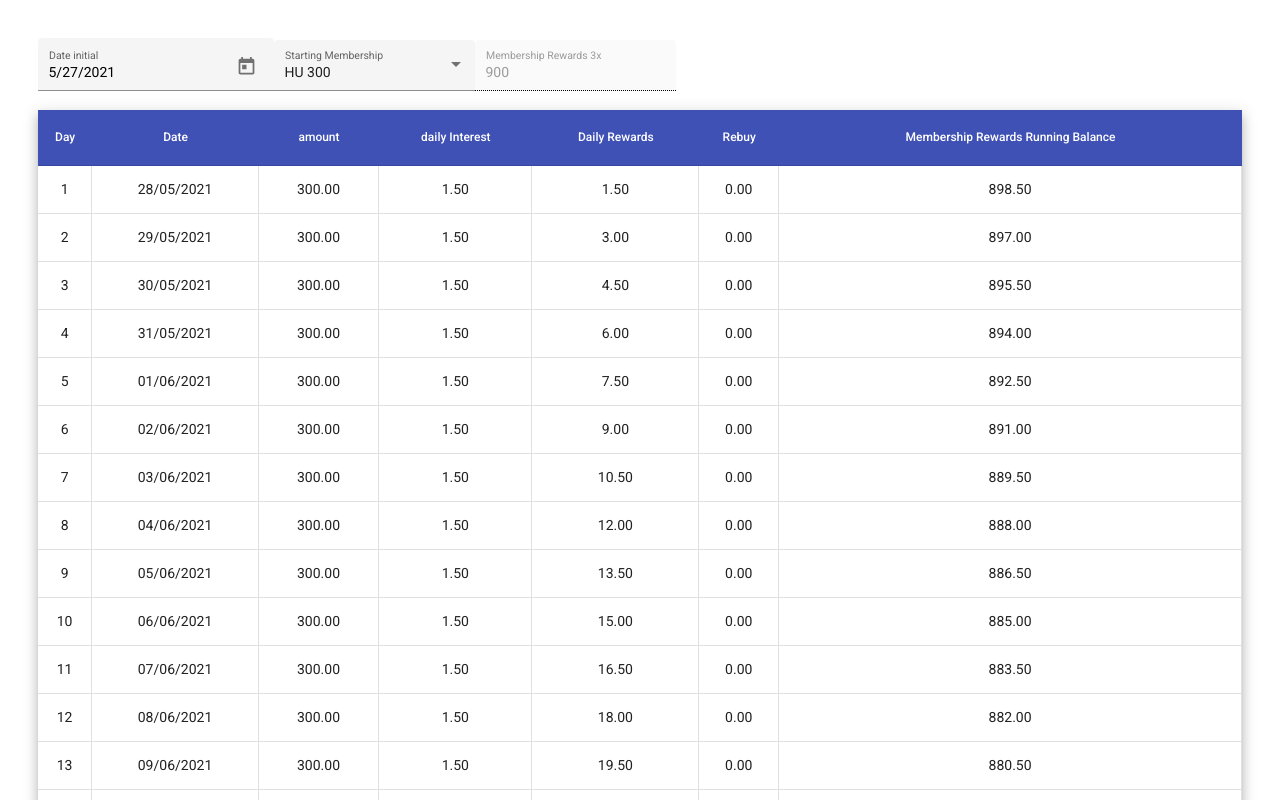
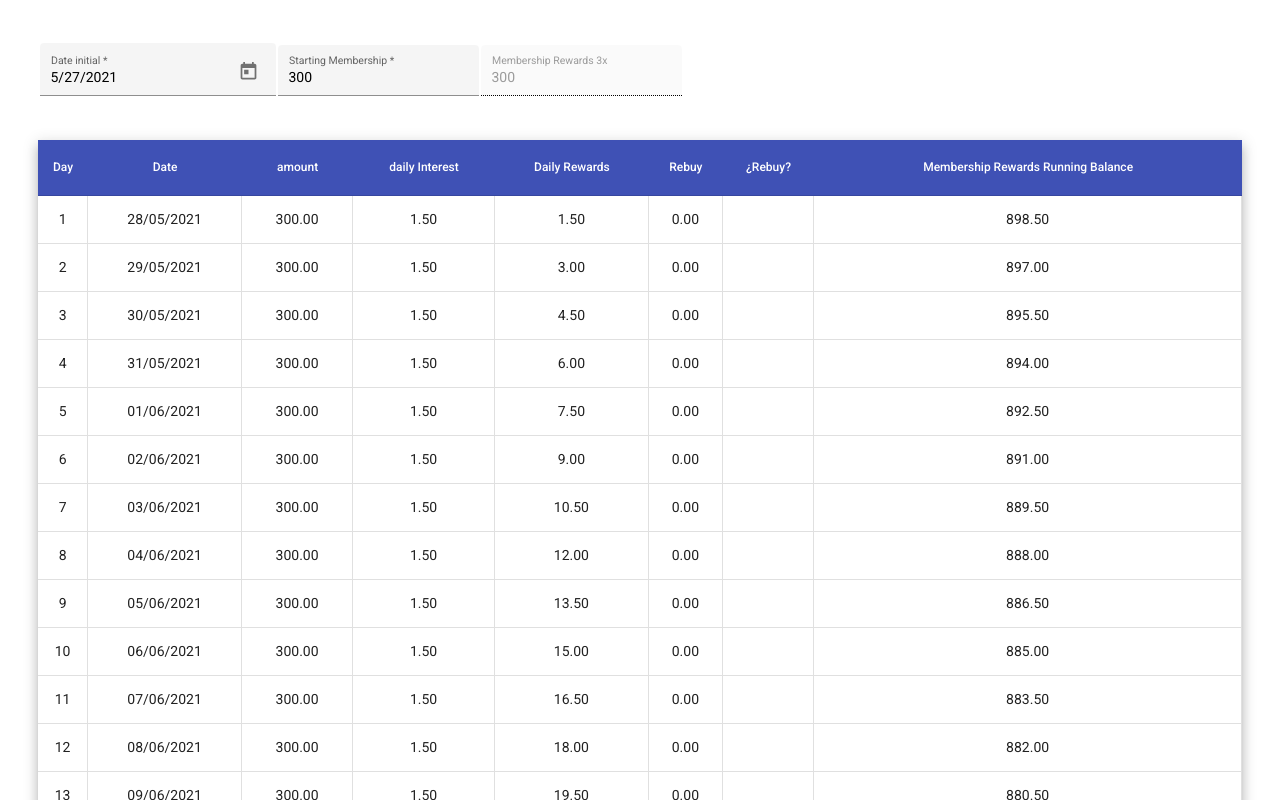
Before and after one commit to marioajuez/basica, an Angular app: page / in a window 1280 px wide. Shown: the top 800 px of the page. Built offline with nearby package versions, Linux system fonts and the light colour scheme.

Commit message:
se encuentra funcionando la funcionalidad de reinvertir dinamicamente (rebuy)

```diff
--- a/src/app/app.component.html
+++ b/src/app/app.component.html
@@ -13,37 +13,125 @@
 <p>{{model.email}}</p> -->
 
 <form name="form" #f="ngForm">
+
     <mat-form-field appearance="fill">
       <mat-label>Date initial</mat-label>
-      <input matInput   name = "date" [matDatepicker]="picker" [(ngModel)]="userData.date"
+      <input matInput
+        name = "date"
+        [matDatepicker]="picker"
+        [(ngModel)]="userData.date"
         (dateChange)="dataPicker($event)"
+
+        min="{{userData.date | date: 'yyyy/MM/dd'}}"
+        required
+        #date="ngModel"
       >
       <mat-datepicker-toggle matSuffix [for]="picker"></mat-datepicker-toggle>
       <mat-datepicker #picker></mat-datepicker>
+
+      <mat-error *ngIf="date.invalid && (date.dirty || date.touched)">
+
+        <div *ngIf="date.errors?.required">
+              campo Obligatorio
+        </div>
+
+          <!-- <div *ngIf="membership.errors.minlength">
+            Name must be at least 4 characters long.
+          </div> -->
+      </mat-error>
+    </mat-form-field>
+
+    <mat-form-field appearance="fill">
+      <mat-label>Starting Membership</mat-label>
+      <input matInput
+        name = "membership"
+        (input)= "triggerEventKey($event)"
+        [(ngModel)]="userData.membership"
+        value="{{userData.membership}}"
+
+        #membership="ngModel"
+        type= "number"
+        required
+        min = "3"
+
+      >
+
+      <mat-error *ngIf="membership.invalid && (membership.dirty || membership.touched)">
+
+        <div *ngIf="membership.errors.min">
+               Number should be between 300 and 100
+        </div>
+        <div *ngIf="membership.errors?.required">
+            Campo Obligatorio
+        </div>
+        <!--  <div *ngIf="membership.errors.minlength">
+            Name must be at least 4 characters long.
+          </div> -->
+      </mat-error>
     </mat-form-field>
 
 
-    <mat-form-field appearance="fill">
+
+
+      <!-- <div *ngIf="membership.errors?.forbiddenName">
+        Name cannot be Bob.
+      </div> -->
+  <!-- </div> -->
+
+
+
+
+
+    <!-- <p *ngIf="membership.errors?.required">
+      323
+    </p> -->
+
+    <!-- <div >
+      <div *ngIf="membership.errors?.required">
+        Name is required.
+      </div>
+      <div *ngIf="membership.errors?.minlength">
+        Name must be at least 4 characters long.
+      </div>
+      <div *ngIf="membership.errors?.forbiddenName">
+        Name cannot be Bob.
+      </div>
+    </div> -->
+
+
+
+    <!-- <mat-form-field appearance="fill">
       <mat-label>Starting Membership</mat-label>
       <mat-select name="membership"  [(ngModel)]="userData.membership" (selectionChange)="select()" >
         <mat-option [value]="option.value" *ngFor="let option of memberShip">{{ option.viewValue }}</mat-option>
       </mat-select>
-    </mat-form-field>
+    </mat-form-field> -->
 
     <mat-form-field appearance="fill">
     <mat-label>Membership Rewards 3x</mat-label>
-    <input matInput disabled value="{{userData.membership *3}}">
+    <input matInput disabled value="{{userData.membership}}">
   </mat-form-field>
 </form>
 
-<table mat-table [dataSource]="table" class="mat-elevation-z8">
+<!-- <p>{{f.form.valid}}</p> -->
 
-  <tr mat-header-row *matHeaderRowDef="displayedColumns; sticky: true"></tr>
-  <tr mat-row *matRowDef="let row; columns: displayedColumns;" [ngClass]="{'make': row.dailyRewards >= 50}"></tr>
+<!-- <p>{{userData.membership.length | json}}</p> -->
+
+<table mat-table [dataSource]="table" class="mat-elevation-z8" *ngIf="f.form.valid" >
+
+
+    <tr  mat-header-row *matHeaderRowDef="displayedColumns; sticky: true" ></tr>
+    <!-- <tr mat-row   *matRowDef="let row; columns: displayedColumns;" [ngClass]="{'make': row.dailyRewards >= 50}"></tr> -->
+    <!-- <ng-container *ngIf="userData.membership != null"> -->
+            <!-- <tr mat-row  *matRowDef="let row; columns: displayedColumns;" [class.hide] = "!f.form.valid"></tr> -->
+    <!-- </ng-container> -->
+            <tr mat-row  *matRowDef="let row; columns: displayedColumns;"></tr>
+
+
 
             <ng-container matColumnDef="day">
               <th mat-header-cell *matHeaderCellDef> Day </th>
-    <td mat-cell *matCellDef="let element; let i = index" > {{i+1}} </td>
+              <td mat-cell *matCellDef="let element; let i = index"> {{i+1}} </td>
             </ng-container>
             <ng-container matColumnDef="date">
               <th mat-header-cell *matHeaderCellDef> Date </th>
@@ -51,13 +139,13 @@
             </ng-container>
             <ng-container matColumnDef="amount">
               <th mat-header-cell *matHeaderCellDef> amount </th>
-    <td mat-cell *matCellDef="let val"> {{val.amount | number : '1.2'}} </td>
+              <td mat-cell *matCellDef="let val"> {{val.amount | number:'1.2'}}</td>
             </ng-container>
             <ng-container matColumnDef="dailyInterest">
                 <th mat-header-cell *matHeaderCellDef> daily Interest</th>
                 <td mat-cell *matCellDef="let val"> {{val.dailyInterest | number : '1.2'}} </td>
             </ng-container>
-  <ng-container matColumnDef="dailyRewards">
+            <ng-container matColumnDef="dailyRewards" >
               <th mat-header-cell *matHeaderCellDef> Daily Rewards </th>
               <td mat-cell *matCellDef="let val"> {{val.dailyRewards | number : '1.2'}} </td>
             </ng-container>
@@ -65,9 +153,17 @@
               <th mat-header-cell *matHeaderCellDef> Rebuy</th>
               <td mat-cell *matCellDef="let val"   [ngClass]="{'marker': val.rebuy >= 50}"> {{ val.rebuy | number : '1.2'}} </td>
             </ng-container>
+            <ng-container matColumnDef="optionRebuy">
+              <th mat-header-cell *matHeaderCellDef>¿Rebuy?</th>
+              <td mat-cell *matCellDef="let val; let indice = index">
+                <ng-container *ngIf="val.rebuy >= 50">
+                    <mat-checkbox checked = "true" (change)="check($event.checked, indice)" color="primary" ></mat-checkbox>
+                </ng-container>
+              </td>
+            </ng-container>
             <ng-container matColumnDef="balance">
               <th mat-header-cell *matHeaderCellDef> Membership Rewards Running Balance</th>
-    <td mat-cell *matCellDef="let val"> {{ val.membershipBalance | number : '1.2'}} </td>
+              <td mat-cell *matCellDef="let val"> {{ val.membershipBalance | number : '1.2-2'}} </td>
             </ng-container>
 </table>
 <router-outlet></router-outlet>
--- a/src/app/app.component.scss
+++ b/src/app/app.component.scss
@@ -62,3 +62,12 @@ $xl:1200px;
     border-bottom: 1px dotted;
 
   }
+
+
+  .hide {
+    display: none !important;
+  }
+
+  mat-form-field{
+  padding: 5px 0px 25px 2px;
+  }
--- a/src/app/app.component.ts
+++ b/src/app/app.component.ts
@@ -1,20 +1,18 @@
+import { CdkVirtualForOf } from '@angular/cdk/scrolling';
 import { Component } from '@angular/core';
 
 import { FormGroup, FormControl } from '@angular/forms';
 
-const ELEMENT_DATA: any[] = [
-  { position: 1, name: 'Hydrogen', weight: 1.0079, symbol: 'H' },
-  { position: 2, name: 'Helium', weight: 4.0026, symbol: 'He' },
-  { position: 3, name: 'Lithium', weight: 6.941, symbol: 'Li' },
-  { position: 4, name: 'Beryllium', weight: 9.0122, symbol: 'Be' },
-  { position: 5, name: 'Boron', weight: 10.811, symbol: 'B' },
-  { position: 6, name: 'Carbon', weight: 12.0107, symbol: 'C' },
-  { position: 7, name: 'Nitrogen', weight: 14.0067, symbol: 'N' },
-  { position: 8, name: 'Oxygen', weight: 15.9994, symbol: 'O' },
-  { position: 9, name: 'Fluorine', weight: 18.9984, symbol: 'F' },
-  { position: 10, name: 'Neon', weight: 20.1797, symbol: 'Ne' },
-];
 
+export interface Table{
+    date,
+    amount,
+    dailyInterest,
+    dailyRewards,
+    rebuy,
+    membershipBalance,
+
+}
 @Component({
   selector: 'app-root',
   templateUrl: './app.component.html',
@@ -28,12 +26,17 @@ export class AppComponent {
     { value: '10000', viewValue: 'HU 10.000'},
   ];
 
+
+
   userData = {
     date: new Date(),
-    membership: this.memberShip[0].value,
+    membership: "300"
   };
 
-  table = [];
+   table: any[] = [];
+
+   timeout: any = null;
+
   displayedColumns: string[] = [
     'day',
     'date',
@@ -41,23 +44,27 @@ export class AppComponent {
     'dailyInterest',
     'dailyRewards',
     'rebuy',
+    'optionRebuy',
     'balance',
   ];
   totalDays = 600;
+  // rebuy=0
+  // dailyRewards= 0  nan
+  // amount;
 
   constructor() {
-    this.createTable();
+
+    this.initilizateTable();
   }
 
-  select() {
-    this.createTable();
-  }
-  dataPicker(event?) {
-    this.createTable();
+  public triggerEventKey(event: any) {
+    clearTimeout(this.timeout);
+    this.timeout= setTimeout( () => {
+         this.createTable();
+    }, 500);
   }
 
-  createTable(){
-    this.table = [];
+  initilizateTable(){
     let dailyRewards = 0;
     let amount = parseInt(this.userData.membership);
 
@@ -79,6 +86,7 @@ export class AppComponent {
         dailyRewards: dailyRewards,
         rebuy: rebuy,
         membershipBalance: membershipBalance,
+        isCheck: true
       });
 
       if (dailyRewards >= 50) {
@@ -88,4 +96,83 @@ export class AppComponent {
       } else membershipBalance += rebuy * 3 - amount * 0.005;
     }
   }
+
+
+  public check(event, indice){
+
+    let indice_ = indice+1
+
+    this.table[indice_].isCheck = event;
+
+    let rebuy = this.table[indice].rebuy;
+    let amount= (this.table[indice].amount+ rebuy) - (rebuy);
+    let dailyRewards = (this.table[indice].dailyRewards - rebuy)+amount*0.005;
+    let membershipBalance = this.table[indice].membershipBalance - amount*0.005 +(3*rebuy)
+
+
+    for( let i = indice_; i < this.table.length;i++){
+
+      rebuy = parseFloat(((dailyRewards/50.00).toString()).split(".")[0])*50.00
+
+
+      this.table[i].amount= amount;
+      this.table[i].dailyInterest= amount * 0.005;
+      this.table[i].dailyRewards= dailyRewards
+      this.table[i].rebuy = rebuy
+      this.table[i].membershipBalance = membershipBalance
+
+
+      if(dailyRewards >= 50) {
+        dailyRewards -= rebuy;
+        amount +=rebuy
+        membershipBalance += rebuy * 3 - amount * 0.005;
+      }
+      else membershipBalance += rebuy * 3 - amount * 0.005;
+
+      dailyRewards += amount * 0.005;
+
+    }
+
+  }
+
+
+  select() {
+    // this.createTable();
+  }
+  dataPicker(event?) {
+    // this.createTable();
+  }
+
+  createTable(){
+
+
+          let dailyRewards = 0;
+          let amount = parseFloat(this.userData.membership);
+          if(300>amount) amount=300
+          let rebuy = 0;
+          let membershipBalance = (amount*3) - (amount*0.005);
+
+          this.table.forEach( (element,index) => {
+              dailyRewards += amount * 0.005;
+
+              rebuy = parseFloat(((dailyRewards/50.00).toString()).split(".")[0])*50.00
+
+              element.date= new Date(this.userData.date).setDate(new Date(this.userData.date).getDate() + (index+1))
+              element.amount= amount
+              element.dailyInterest= amount * 0.005,
+              element.dailyRewards= dailyRewards
+              element.rebuy= rebuy
+              element.membershipBalance= membershipBalance
+
+
+              if (dailyRewards >= 50) {
+                amount+= rebuy;
+                dailyRewards -= rebuy;
+                membershipBalance += rebuy * 3 - amount * 0.005;
+              }
+              else membershipBalance += rebuy * 3 - amount * 0.005;
+        })
+
+
 }
+}
```
Lines whose indentation alone changed are shown as unchanged.
